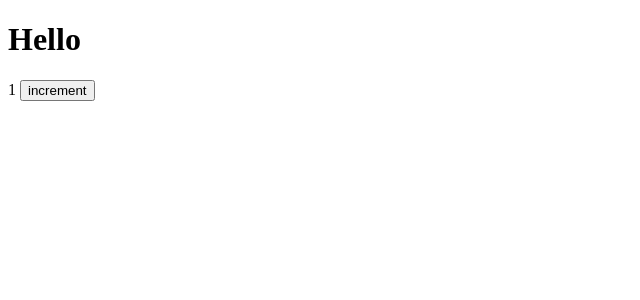
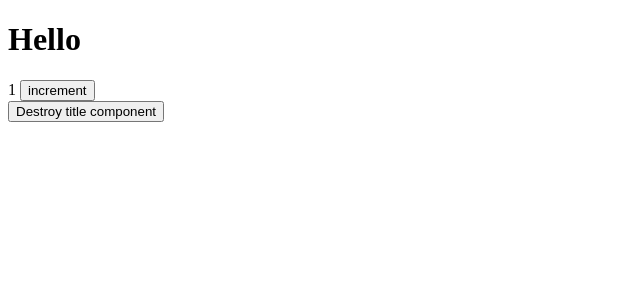
Before and after one commit to martins20/Angular, an Angular app in the folder my-first-project/: page / in a window 1280 px wide. Shown: the top 300 px of the page, without its empty margins (0-640 px from the left). Built offline with nearby package versions, Linux system fonts and the light colour scheme.

Commit message:
feat(ngOnDestroy): It will be called always when the component was destroyed

```diff
--- a/my-first-project/src/app/app.component.ts
+++ b/my-first-project/src/app/app.component.ts
@@ -8,15 +8,21 @@ import {
   OnInit,
 } from '@angular/core';
 
+// *ngIf => is a condition to be able to render something if it is true
+
 @Component({
   selector: 'app-root',
   template: `
     <!-- To pass some prop to other component just pass the [component-variable-or-method-name]="value" -->
-    <app-title title="Hello"></app-title>
+    <app-title title="Hello" *ngIf="shouldDestroyTitleComponent"></app-title>
 
     {{ value }}
 
     <button (click)="increment()">increment</button>
+
+    <br />
+
+    <button (click)="destroyTitleComponent()">Destroy title component</button>
     <router-outlet></router-outlet>
   `,
 })
@@ -30,11 +36,16 @@ export class AppComponent
     AfterViewChecked
 {
   public value: number = 1;
+  public shouldDestroyTitleComponent: boolean = true;
 
   constructor() {}
 
   public increment(): number {
     return (this.value += 1);
+  }
+
+  public destroyTitleComponent(): void {
+    this.shouldDestroyTitleComponent = false;
   }
 
   // It will be called when component render into client screen
@@ -44,26 +55,26 @@ export class AppComponent
 
   // it will be called always when component has some change.
   ngDoCheck(): void {
-    console.log('This is ngDoCheck');
+    // console.log('This is ngDoCheck');
   }
 
   // it will be called always after the component content has some change on component initialization.
   ngAfterContentInit(): void {
-    console.log('This is ngAfterContentInit');
+    // console.log('This is ngAfterContentInit');
   }
 
   // it will be called always after the component content has some change.
   ngAfterContentChecked(): void {
-    console.log('This is ngAfterContentChecked');
+    // console.log('This is ngAfterContentChecked');
   }
 
   // it will be called always after when component has some change and render into client on component initialization.
   ngAfterViewInit(): void {
-    console.log('This is ngAfterViewInit');
+    // console.log('This is ngAfterViewInit');
   }
 
   // it will be called always after when component has some change and render into client.
   ngAfterViewChecked(): void {
-    console.log('This is ngAfterViewChecked');
+    // console.log('This is ngAfterViewChecked');
   }
 }
--- a/my-first-project/src/app/title/title.component.ts
+++ b/my-first-project/src/app/title/title.component.ts
@@ -2,6 +2,7 @@ import {
   Component,
   Input,
   OnChanges,
+  OnDestroy,
   OnInit,
   SimpleChanges,
 } from '@angular/core';
@@ -11,7 +12,7 @@ import {
   templateUrl: './title.component.html',
   styleUrls: ['./title.component.scss'],
 })
-export class TitleComponent implements OnInit, OnChanges {
+export class TitleComponent implements OnInit, OnChanges, OnDestroy {
   // @Input is a decorator to declare to variable is changes passed by props
   @Input()
   public title: string = 'Hello World';
@@ -25,4 +26,9 @@ export class TitleComponent implements OnInit, OnChanges {
   ngOnChanges(changes: SimpleChanges): void {
     // console.log('Changes made successfully');
   }
+
+   // Life cicle of angular to execute always when component was destroyed
+  ngOnDestroy(): void {
+    console.log("I was destroyed...")
+  }
 }
```
